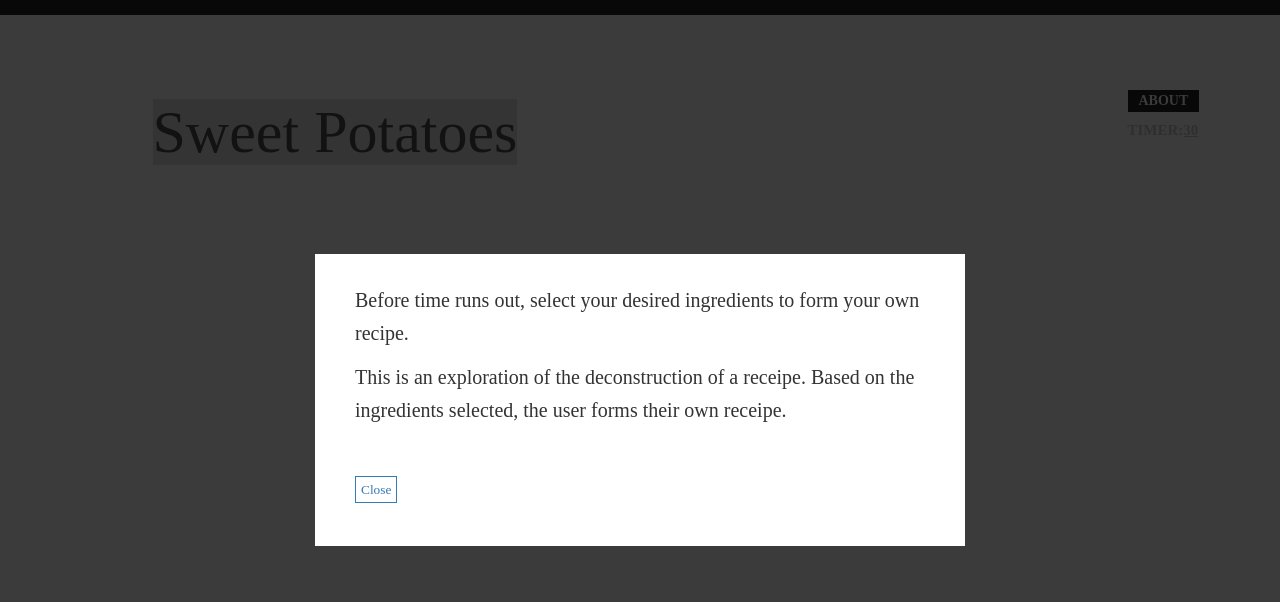
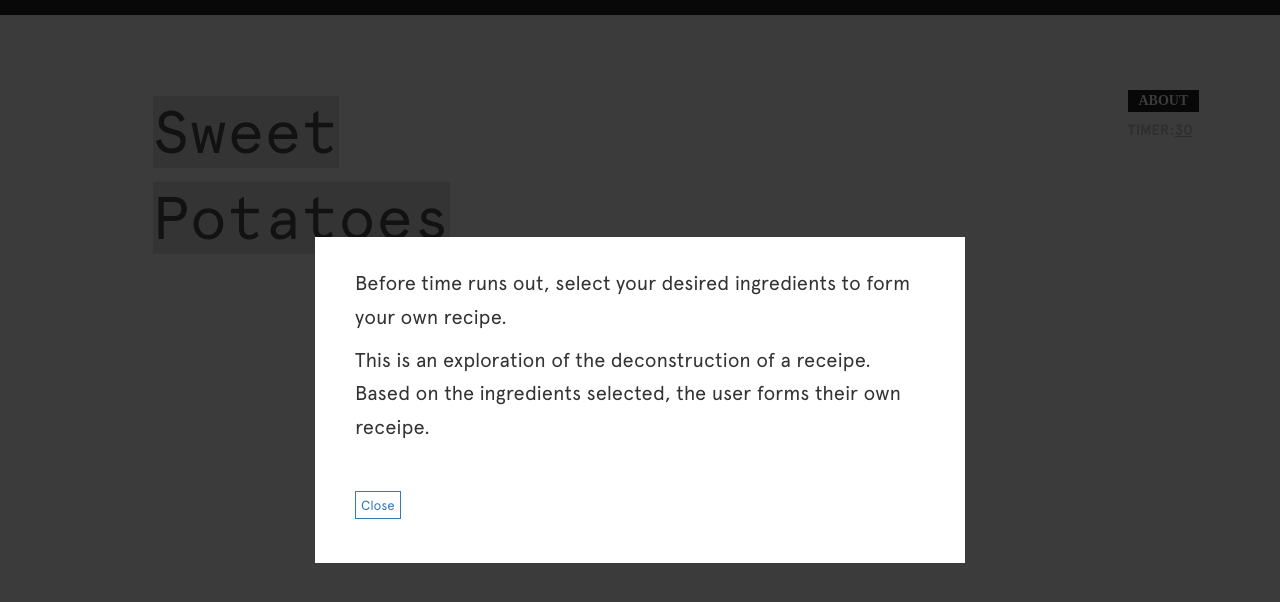
Before and after one commit to tianstchan/tianstchan.github.io, a plain HTML site: page recipe_generator/index.html in a window 1280 px wide. Drawn offline with nearby package versions, Linux system fonts and the light colour scheme.

Commit message:
Font-face edit

```diff
--- a/recipe_generator/css/custom.css
+++ b/recipe_generator/css/custom.css
@@ -24,21 +24,26 @@ html{
 }
 
 @font-face{
-  font-family:"apercu_regular";
+  font-family:"apercu-regular";
   font-weight: regular;
   src: url("../fonts/apercu_regular.otf") format("opentype");
 }
 
 @font-face{
-  font-family:"apercu_bold";
+  font-family:"apercu-bold";
   font-weight: bold;
   src: url("../fonts/apercu_bold.otf") format("opentype");
 }
 
 @font-face{
-  font-family:"apercu_regular_italic";
+  font-family:"apercu-regular-italic";
   font-weight: bold;
   src: url("../fonts/apercu_regular_italic.otf") format("opentype");
+}
+
+@font-face{
+  font-family:"apercu-mono";
+  src: url("../fonts/apercu_mono.otf") format("opentype");
 }
 
 .col-lg-1, .col-lg-10, .col-lg-11, .col-lg-12, .col-lg-2, .col-lg-3, .col-lg-4, .col-lg-5, .col-lg-6, .col-lg-7, .col-lg-8, .col-lg-9, .col-md-1, .col-md-10, .col-md-11, .col-md-12, .col-md-2, .col-md-3, .col-md-4, .col-md-5, .col-md-6, .col-md-7, .col-md-8, .col-md-9, .col-sm-1, .col-sm-10, .col-sm-11, .col-sm-12, .col-sm-2, .col-sm-3, .col-sm-4, .col-sm-5, .col-sm-6, .col-sm-7, .col-sm-8, .col-sm-9, .col-xs-1, .col-xs-10, .col-xs-11, .col-xs-12, .col-xs-2, .col-xs-3, .col-xs-4, .col-xs-5, .col-xs-6, .col-xs-7, .col-xs-8, .col-xs-9 {
@@ -111,6 +116,7 @@ h6 {font-size:0.75em}
 	margin:40px auto;
 	position:relative;
 
+	font-family: 'apercu-regular', Arial, sans-serif;
 	font-size: 15pt;
 	line-height: 25pt;
 }
@@ -133,6 +139,7 @@ h6 {font-size:0.75em}
 
 
 #timer, #countdown{
+	font-family: 'apercu-bold', Arial, sans-serif;
 	font-weight:bold;
 	font-size: 15px;
 	margin-left: auto;
@@ -157,7 +164,7 @@ h6 {font-size:0.75em}
 	float:left;
 	padding:0px;
 	margin:0px;
-	font-family: 'Apercu-mono';
+	font-family: 'apercu-mono', Arial, sans-serif;
 	font-size:45pt;
 	width:83.33%;
 }
@@ -206,14 +213,15 @@ li{
 	}
 
 	#recipe{
+		font-family: 'apercu-regular', Arial, sans-serif;
 		font-size:12pt;
 		line-height:15pt;
 	}
 
 	li{
-	line-height:15pt;
-	margin-bottom: 0px;
-}
+		line-height:15pt;
+		margin-bottom: 0px;
+	}
 
 	#thankyou{
 		display:block;
```
